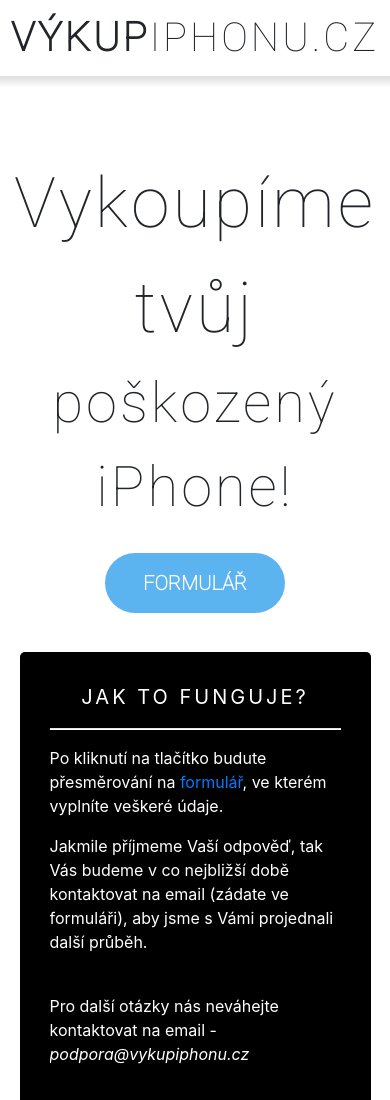
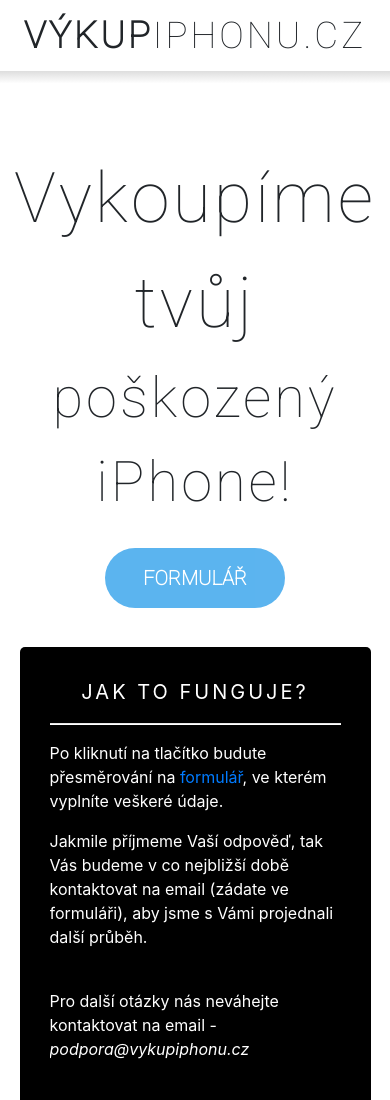
Before and after one commit to Vistoun/testing, a plain HTML site: page index.html in a window 390 px wide. Shown: the top 1100 px of the page. Drawn offline with nearby package versions, Linux system fonts and the light colour scheme.

Commit message:
Update main.css

```diff
--- a/css/main.css
+++ b/css/main.css
@@ -130,7 +130,7 @@
 }
 @media screen and (max-width: 500px){
     #logoText{
-        font-size: 2.5em;
+        font-size: 2.3em;
     }
     #blackBox{
         margin-right: 5%;
@@ -367,4 +367,3 @@
     transition: none !important;
     animation: none !important;
 }
-*/
```
